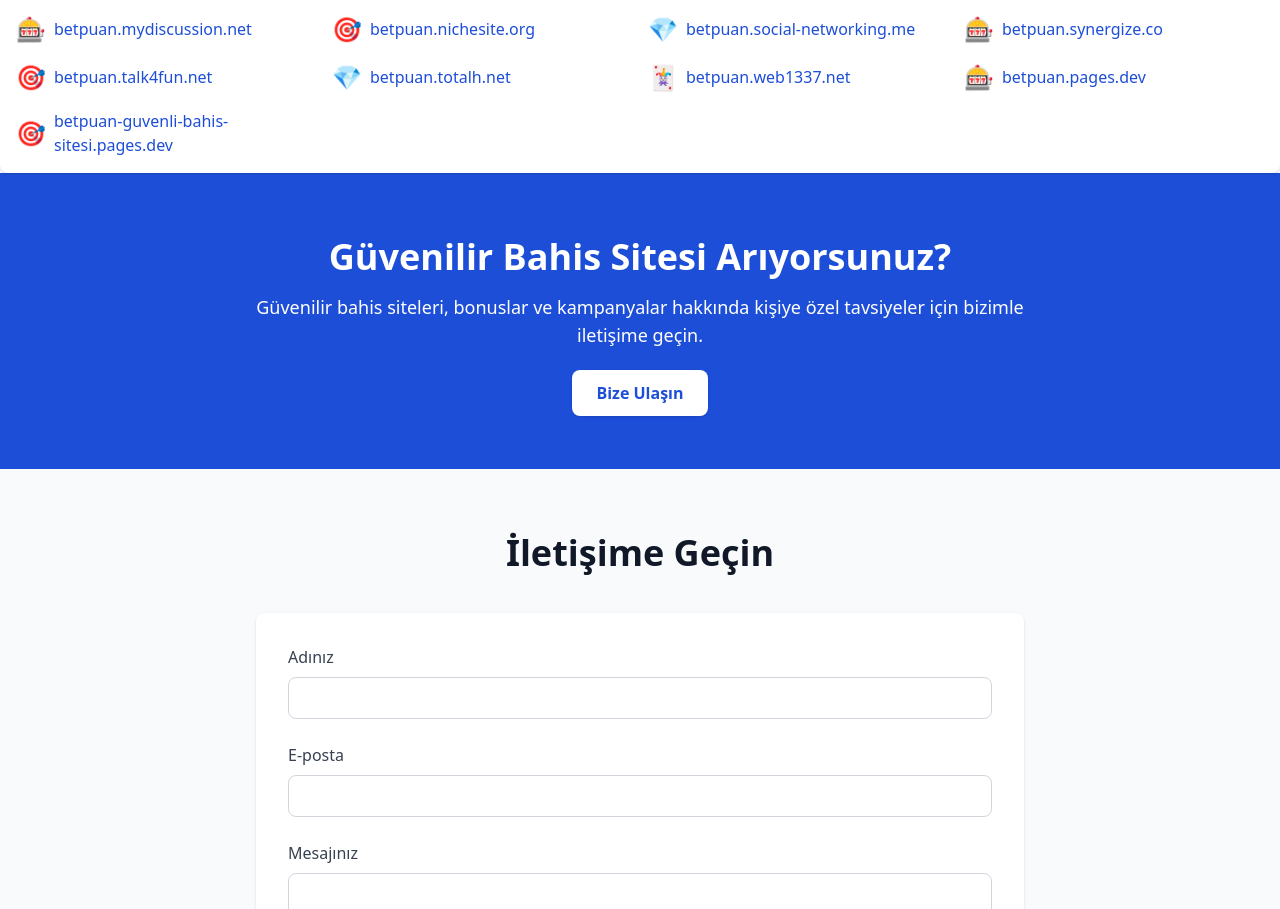
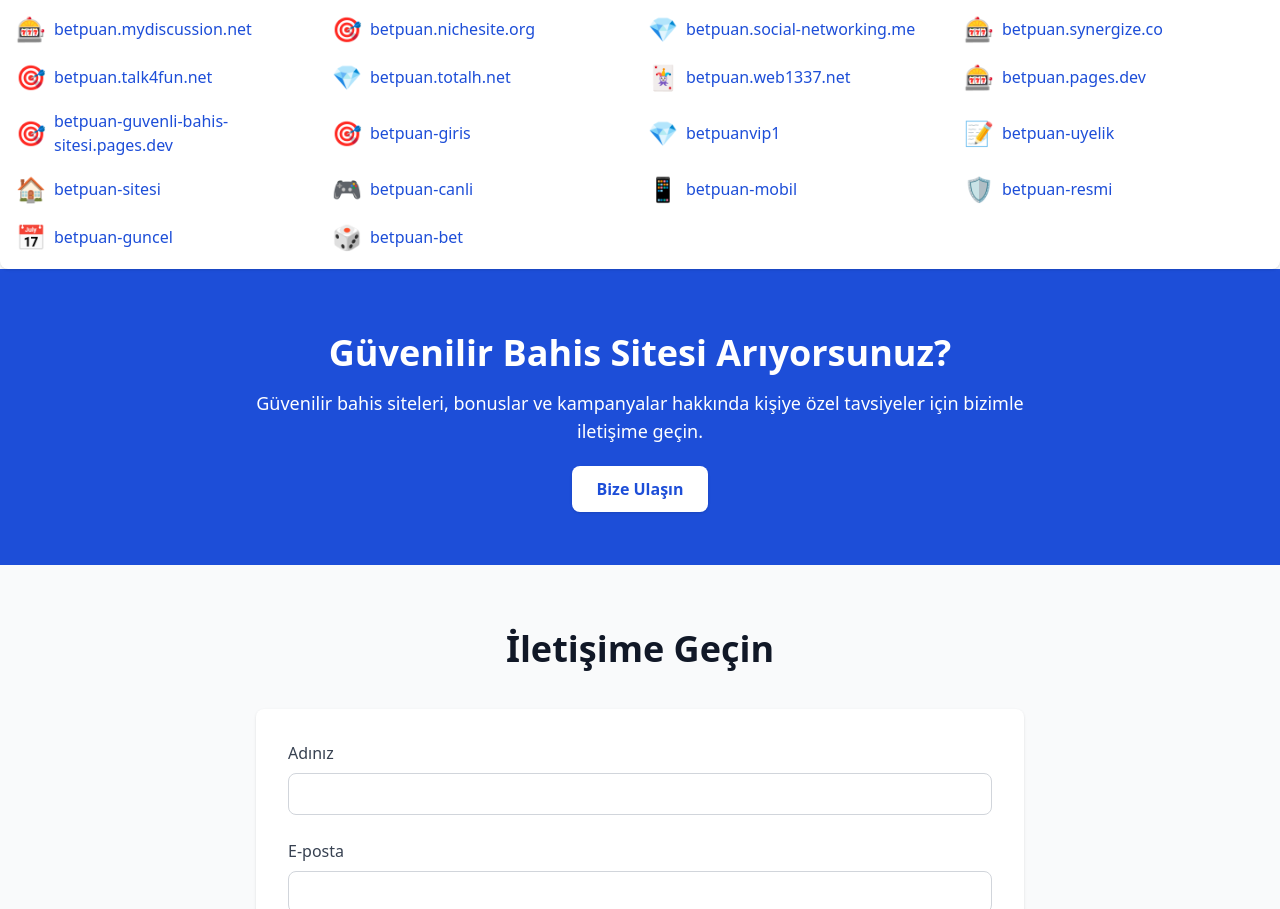
Before and after one commit to betseogalaxi/00023, a plain HTML site: page index.html in a window 1280 px wide. Shown: the part 1855-2764 px from the top of the page. Drawn offline with nearby package versions, Linux system fonts and the light colour scheme.

Commit message:
Update index.html

```diff
--- a/index.html
+++ b/index.html
@@ -411,6 +411,51 @@
           <span class="text-2xl" title="betpuan-guvenli-bahis-sitesi.pages.dev">🎯</span>
           <a href="https://betpuan-guvenli-bahis-sitesi.pages.dev" target="_blank" rel="dofollow" class="text-blue-700 hover:underline" title="Visit betpuan-guvenli-bahis-sitesi.pages.dev">betpuan-guvenli-bahis-sitesi.pages.dev</a>
         </li>
+        <li class="flex items-center space-x-2">
+  <span class="text-2xl" title="betpuan-giris">🎯</span>
+  <a href="https://sites.google.com/view/betpuan-giris" target="_blank" rel="dofollow" class="text-blue-700 hover:underline" title="Visit betpuan-giris">betpuan-giris</a>
+</li>
+
+<li class="flex items-center space-x-2">
+  <span class="text-2xl" title="betpuanvip1">💎</span>
+  <a href="https://sites.google.com/view/betpuanvip1" target="_blank" rel="dofollow" class="text-blue-700 hover:underline" title="Visit betpuanvip1">betpuanvip1</a>
+</li>
+
+<li class="flex items-center space-x-2">
+  <span class="text-2xl" title="betpuan-uyelik">📝</span>
+  <a href="https://sites.google.com/view/betpuan-uyelik" target="_blank" rel="dofollow" class="text-blue-700 hover:underline" title="Visit betpuan-uyelik">betpuan-uyelik</a>
+</li>
+
+<li class="flex items-center space-x-2">
+  <span class="text-2xl" title="betpuan-sitesi">🏠</span>
+  <a href="https://sites.google.com/view/betpuan-sitesi" target="_blank" rel="dofollow" class="text-blue-700 hover:underline" title="Visit betpuan-sitesi">betpuan-sitesi</a>
+</li>
+
+<li class="flex items-center space-x-2">
+  <span class="text-2xl" title="betpuan-canli">🎮</span>
+  <a href="https://sites.google.com/view/betpuan-canli" target="_blank" rel="dofollow" class="text-blue-700 hover:underline" title="Visit betpuan-canli">betpuan-canli</a>
+</li>
+
+<li class="flex items-center space-x-2">
+  <span class="text-2xl" title="betpuan-mobil">📱</span>
+  <a href="https://sites.google.com/view/betpuan-mobil" target="_blank" rel="dofollow" class="text-blue-700 hover:underline" title="Visit betpuan-mobil">betpuan-mobil</a>
+</li>
+
+<li class="flex items-center space-x-2">
+  <span class="text-2xl" title="betpuan-resmi">🛡️</span>
+  <a href="https://sites.google.com/view/betpuan-resmi" target="_blank" rel="dofollow" class="text-blue-700 hover:underline" title="Visit betpuan-resmi">betpuan-resmi</a>
+</li>
+
+<li class="flex items-center space-x-2">
+  <span class="text-2xl" title="betpuan-guncel">📅</span>
+  <a href="https://sites.google.com/view/betpuan-guncel" target="_blank" rel="dofollow" class="text-blue-700 hover:underline" title="Visit betpuan-guncel">betpuan-guncel</a>
+</li>
+
+<li class="flex items-center space-x-2">
+  <span class="text-2xl" title="betpuan-bet">🎲</span>
+  <a href="https://sites.google.com/view/betpuan-bet" target="_blank" rel="dofollow" class="text-blue-700 hover:underline" title="Visit betpuan-bet">betpuan-bet</a>
+</li>
+
       </ul>
     </div>
   </div>
```
